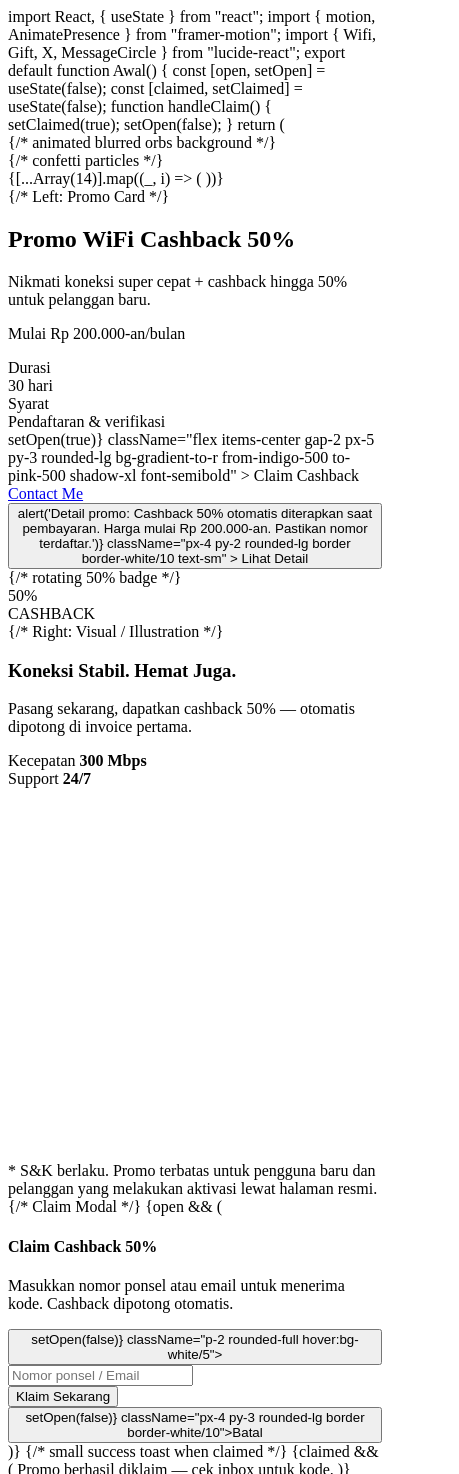
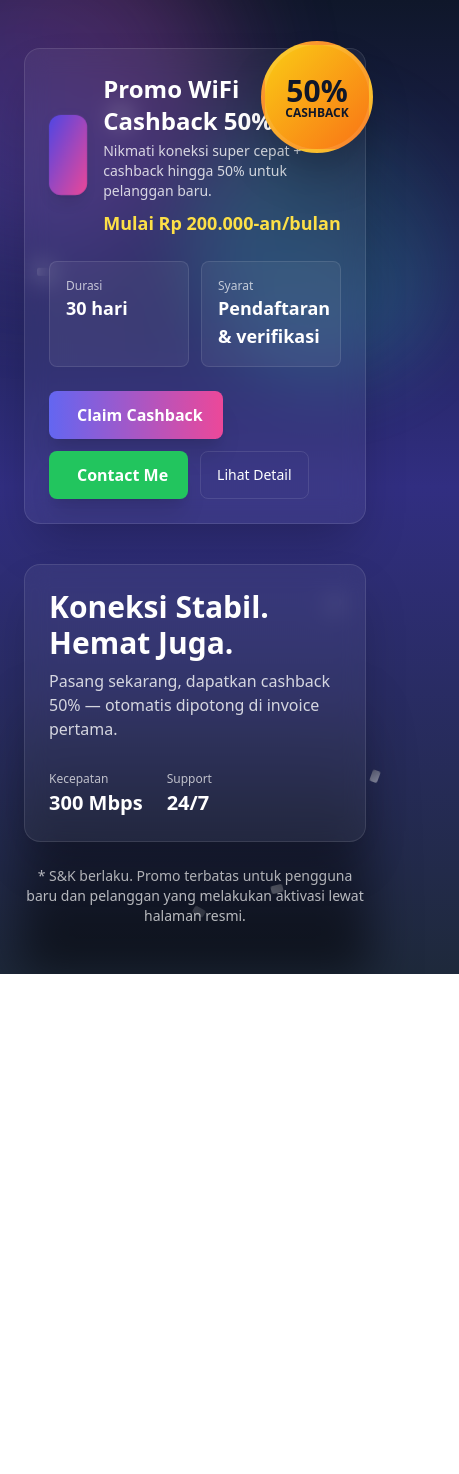
Before and after one commit to Abdil1810/Promo-Wifi, a plain HTML site: page index.htm in a window 390 px wide. Shown: the top 1474 px of the page, 459 px wide, since content can reach past the window. After the commit the page ends 974 px from the top, so only its background shows below. Drawn offline with nearby package versions, Linux system fonts and the light colour scheme.

Commit message:
Update index.htm

```diff
--- a/index.htm
+++ b/index.htm
@@ -1,203 +1,12 @@
-import React, { useState } from "react";
-import { motion, AnimatePresence } from "framer-motion";
-import { Wifi, Gift, X, MessageCircle } from "lucide-react";
-
-export default function Awal() {
-  const [open, setOpen] = useState(false);
-  const [claimed, setClaimed] = useState(false);
-
-  function handleClaim() {
-    setClaimed(true);
-    setOpen(false);
-  }
-
-  return (
-    <div className="min-h-screen flex items-center justify-center bg-gradient-to-b from-slate-900 via-indigo-900 to-slate-800 text-white overflow-hidden relative">
-      {/* animated blurred orbs background */}
-      <div className="absolute inset-0 -z-10">
-        <div className="absolute -left-32 -top-32 w-96 h-96 rounded-full bg-gradient-to-tr from-indigo-500 via-purple-500 to-pink-500 opacity-30 blur-3xl animate-blob animation-delay-2000"></div>
-        <div className="absolute -right-24 top-20 w-72 h-72 rounded-full bg-gradient-to-tr from-cyan-400 via-teal-400 opacity-20 blur-2xl animate-blob animation-delay-4000"></div>
-        <div className="absolute left-1/2 bottom-0 -translate-x-1/2 w-[90vw] h-72 bg-gradient-to-t from-black/60 to-transparent blur-xl" />
-      </div>
-
-      {/* confetti particles */}
-      <div aria-hidden className="pointer-events-none absolute inset-0 -z-0">
-        {[...Array(14)].map((_, i) => (
-          <span
-            key={i}
-            className={`confetti confetti-${i % 6} absolute w-2 h-3 rounded-sm opacity-90`}
-            style={{ left: `${Math.random() * 100}%`, top: `${Math.random() * 40}%`, animationDelay: `${Math.random() * 3}s` }}
-          />
-        ))}
-      </div>
-
-      <main className="container mx-auto px-6 py-12 flex flex-col md:flex-row items-center gap-10">
-        {/* Left: Promo Card */}
-        <motion.div
-          initial={{ x: -40, opacity: 0, scale: 0.98 }}
-          animate={{ x: 0, opacity: 1, scale: 1 }}
-          transition={{ type: "spring", stiffness: 90, damping: 12 }}
-          className="relative w-full md:w-5/12 bg-white/5 backdrop-blur-md border border-white/10 rounded-2xl p-6 shadow-2xl"
-        >
-          <div className="flex items-center gap-4">
-            <div className="w-20 h-20 rounded-xl flex items-center justify-center bg-gradient-to-br from-indigo-600 to-pink-500 shadow-lg transform-gpu animate-pulse-slow">
-              <Wifi className="w-10 h-10 text-white" />
-            </div>
-            <div>
-              <h2 className="text-2xl font-extrabold tracking-tight">Promo WiFi Cashback 50%</h2>
-              <p className="text-sm text-white/80 mt-1">Nikmati koneksi super cepat + cashback hingga 50% untuk pelanggan baru.</p>
-              <p className="text-lg font-bold text-yellow-300 mt-2">Mulai Rp 200.000-an/bulan</p>
-            </div>
-          </div>
-
-          <div className="mt-6 grid grid-cols-2 gap-3">
-            <div className="p-4 rounded-lg bg-gradient-to-r from-white/5 to-white/3 border border-white/5">
-              <div className="text-xs text-white/70">Durasi</div>
-              <div className="text-lg font-bold">30 hari</div>
-            </div>
-            <div className="p-4 rounded-lg bg-gradient-to-r from-white/5 to-white/3 border border-white/5">
-              <div className="text-xs text-white/70">Syarat</div>
-              <div className="text-lg font-bold">Pendaftaran & verifikasi</div>
-            </div>
-          </div>
-
-          <div className="mt-6 flex flex-wrap gap-3">
-            <motion.button
-              whileHover={{ scale: 1.03 }}
-              whileTap={{ scale: 0.98 }}
-              onClick={() => setOpen(true)}
-              className="flex items-center gap-2 px-5 py-3 rounded-lg bg-gradient-to-r from-indigo-500 to-pink-500 shadow-xl font-semibold"
-            >
-              <Gift className="w-4 h-4" /> Claim Cashback
-            </motion.button>
-
-            <a
-              href="https://wa.me/6285922892518?text=Halo%20saya%20mau%20daftar%20Promo%20WiFi%20Cashback%2050%25"
-              target="_blank"
-              rel="noopener noreferrer"
-              className="flex items-center gap-2 px-5 py-3 rounded-lg bg-green-500 shadow-xl font-semibold"
-            >
-              <MessageCircle className="w-4 h-4" /> Contact Me
-            </a>
-
-            <button
-              onClick={() => alert('Detail promo: Cashback 50% otomatis diterapkan saat pembayaran. Harga mulai Rp 200.000-an. Pastikan nomor terdaftar.')}
-              className="px-4 py-2 rounded-lg border border-white/10 text-sm"
-            >
-              Lihat Detail
-            </button>
-          </div>
-
-          {/* rotating 50% badge */}
-          <motion.div
-            animate={{ rotate: [0, 12, -12, 0] }}
-            transition={{ repeat: Infinity, duration: 5, ease: "easeInOut" }}
-            className="absolute -right-6 -top-6 w-36 h-36 flex items-center justify-center"
-          >
-            <div className="w-28 h-28 rounded-full bg-gradient-to-br from-yellow-400 to-orange-500 flex flex-col items-center justify-center text-slate-900 font-extrabold shadow-2xl border-4 border-white/10">
-              <div className="text-3xl">50%</div>
-              <div className="text-xs -mt-1">CASHBACK</div>
-            </div>
-          </motion.div>
-        </motion.div>
-
-        {/* Right: Visual / Illustration */}
-        <motion.div
-          initial={{ opacity: 0, scale: 0.96 }}
-          animate={{ opacity: 1, scale: 1 }}
-          transition={{ delay: 0.12, type: 'spring', stiffness: 40 }}
-          className="w-full md:w-6/12 flex flex-col items-center"
-        >
-          <div className="w-full rounded-2xl p-6 bg-gradient-to-br from-white/3 to-white/5 border border-white/6 backdrop-blur-md shadow-2xl">
-            <div className="flex flex-col md:flex-row items-center gap-6">
-              <div className="flex-1">
-                <h3 className="text-3xl font-extrabold">Koneksi Stabil. Hemat Juga.</h3>
-                <p className="mt-2 text-white/80">Pasang sekarang, dapatkan cashback 50% — otomatis dipotong di invoice pertama.</p>
-
-                <div className="mt-6 flex gap-3">
-                  <div className="flex flex-col">
-                    <span className="text-xs text-white/70">Kecepatan</span>
-                    <strong className="text-xl">300 Mbps</strong>
-                  </div>
-                  <div className="flex flex-col">
-                    <span className="text-xs text-white/70">Support</span>
-                    <strong className="text-xl">24/7</strong>
-                  </div>
-                </div>
-              </div>
-
-              <div className="w-48 h-48 rounded-xl bg-gradient-to-br from-indigo-600 to-cyan-400 flex items-center justify-center p-4 shadow-2xl relative overflow-hidden">
-                <svg className="w-full h-full" viewBox="0 0 200 200" xmlns="http://www.w3.org/2000/svg">
-                  <g fill="none" stroke="white" strokeWidth="3" strokeLinecap="round" opacity="0.95">
-                    <motion.path initial={{ pathLength: 0 }} animate={{ pathLength: 1 }} transition={{ duration: 1.6 }} d="M20 120 C60 60, 140 60, 180 120" />
-                    <motion.path initial={{ pathLength: 0 }} animate={{ pathLength: 1 }} transition={{ delay: 0.2, duration: 1.6 }} d="M36 136 C70 92, 130 92, 164 136" />
-                    <motion.path initial={{ pathLength: 0 }} animate={{ pathLength: 1 }} transition={{ delay: 0.4, duration: 1.6 }} d="M60 160 C80 140, 120 140, 140 160" />
-                    <motion.circle cx="100" cy="170" r="8" fill="white" />
-                  </g>
-                </svg>
-              </div>
-            </div>
-          </div>
-
-          <div className="mt-6 w-full text-sm text-white/70 text-center">* S&K berlaku. Promo terbatas untuk pengguna baru dan pelanggan yang melakukan aktivasi lewat halaman resmi.</div>
-        </motion.div>
-      </main>
-
-      {/* Claim Modal */}
-      <AnimatePresence>
-        {open && (
-          <motion.div
-            initial={{ opacity: 0 }}
-            animate={{ opacity: 1 }}
-            exit={{ opacity: 0 }}
-            className="fixed inset-0 z-50 flex items-center justify-center"
-          >
-            <motion.div
-              initial={{ scale: 0.92, y: 20 }}
-              animate={{ scale: 1, y: 0 }}
-              exit={{ scale: 0.96, opacity: 0 }}
-              transition={{ type: 'spring', stiffness: 140, damping: 18 }}
-              className="w-[92%] max-w-xl bg-slate-900/90 border border-white/10 rounded-2xl p-6 shadow-2xl"
-            >
-              <div className="flex justify-between items-start">
-                <div>
-                  <h4 className="text-xl font-bold">Claim Cashback 50%</h4>
-                  <p className="text-sm text-white/70 mt-1">Masukkan nomor ponsel atau email untuk menerima kode. Cashback dipotong otomatis.</p>
-                </div>
-                <button onClick={() => setOpen(false)} className="p-2 rounded-full hover:bg-white/5">
-                  <X className="w-4 h-4" />
-                </button>
-              </div>
-
-              <div className="mt-4 grid gap-3">
-                <input className="w-full bg-white/5 border border-white/6 rounded-lg p-3 outline-none" placeholder="Nomor ponsel / Email" />
-                <div className="flex gap-3">
-                  <button onClick={handleClaim} className="flex-1 px-4 py-3 rounded-lg bg-gradient-to-r from-indigo-500 to-pink-500 font-semibold">Klaim Sekarang</button>
-                  <button onClick={() => setOpen(false)} className="px-4 py-3 rounded-lg border border-white/10">Batal</button>
-                </div>
-              </div>
-
-            </motion.div>
-          </motion.div>
-        )}
-      </AnimatePresence>
-
-      {/* small success toast when claimed */}
-      <AnimatePresence>
-        {claimed && (
-          <motion.div
-            initial={{ y: 24, opacity: 0 }}
-            animate={{ y: 0, opacity: 1 }}
-            exit={{ y: 24, opacity: 0 }}
-            transition={{ duration: 0.35 }}
-            className="fixed bottom-6 left-1/2 -translate-x-1/2 bg-green-500 text-slate-900 px-4 py-2 rounded-full shadow-xl"
-          >
-            Promo berhasil diklaim — cek inbox untuk kode.
-          </motion.div>
-        )}
-      </AnimatePresence>
-
-      <style jsx>{`
+<!DOCTYPE html>
+<html lang="id">
+<head>
+  <meta charset="UTF-8" />
+  <meta name="viewport" content="width=device-width, initial-scale=1.0" />
+  <title>Promo WiFi Cashback 50%</title>
+  <script src="https://cdn.tailwindcss.com"></script>
+  <link href="https://cdn.jsdelivr.net/npm/lucide-static@0.268.0/font/lucide.css" rel="stylesheet">
+  <style>
     .animate-blob { animation: blob 8s infinite; }
     @keyframes blob {
       0% { transform: translate(0px, 0px) scale(1); }
@@ -216,8 +25,135 @@ export default function Awal() {
       0% { transform: translateY(-10vh) rotate(0deg); opacity: 1 }
       100% { transform: translateY(110vh) rotate(360deg); opacity: 0 }
     }
-        ${[...Array(6)].map((_, i) => `.confetti-${i} { animation: confetti-fall ${4 + i}s linear infinite; background: linear-gradient(135deg, rgba(255,255,255,0.9), rgba(255,255,255,0.6)); }`).join('\n')}
-      `}</style>
+    .confetti-0 { animation: confetti-fall 4s linear infinite; background: linear-gradient(135deg, #fff, #eee); }
+    .confetti-1 { animation: confetti-fall 5s linear infinite; background: linear-gradient(135deg, #fff, #ddd); }
+    .confetti-2 { animation: confetti-fall 6s linear infinite; background: linear-gradient(135deg, #fff, #ccc); }
+    .confetti-3 { animation: confetti-fall 7s linear infinite; background: linear-gradient(135deg, #fff, #bbb); }
+    .confetti-4 { animation: confetti-fall 8s linear infinite; background: linear-gradient(135deg, #fff, #aaa); }
+    .confetti-5 { animation: confetti-fall 9s linear infinite; background: linear-gradient(135deg, #fff, #999); }
+  </style>
+</head>
+<body class="min-h-screen flex items-center justify-center bg-gradient-to-b from-slate-900 via-indigo-900 to-slate-800 text-white overflow-hidden relative">
+
+  <!-- background orbs -->
+  <div class="absolute inset-0 -z-10">
+    <div class="absolute -left-32 -top-32 w-96 h-96 rounded-full bg-gradient-to-tr from-indigo-500 via-purple-500 to-pink-500 opacity-30 blur-3xl animate-blob"></div>
+    <div class="absolute -right-24 top-20 w-72 h-72 rounded-full bg-gradient-to-tr from-cyan-400 via-teal-400 opacity-20 blur-2xl animate-blob"></div>
+    <div class="absolute left-1/2 bottom-0 -translate-x-1/2 w-[90vw] h-72 bg-gradient-to-t from-black/60 to-transparent blur-xl"></div>
   </div>
-  );
+
+  <!-- confetti -->
+  <div aria-hidden class="pointer-events-none absolute inset-0 -z-0">
+    <span class="confetti confetti-0 absolute w-2 h-3 rounded-sm" style="left:10%;top:10%;"></span>
+    <span class="confetti confetti-1 absolute w-2 h-3 rounded-sm" style="left:30%;top:20%;"></span>
+    <span class="confetti confetti-2 absolute w-2 h-3 rounded-sm" style="left:50%;top:15%;"></span>
+    <span class="confetti confetti-3 absolute w-2 h-3 rounded-sm" style="left:70%;top:25%;"></span>
+    <span class="confetti confetti-4 absolute w-2 h-3 rounded-sm" style="left:85%;top:5%;"></span>
+    <span class="confetti confetti-5 absolute w-2 h-3 rounded-sm" style="left:95%;top:30%;"></span>
+  </div>
+
+  <!-- content -->
+  <main class="container mx-auto px-6 py-12 flex flex-col md:flex-row items-center gap-10">
+    <!-- left promo card -->
+    <div class="relative w-full md:w-5/12 bg-white/5 backdrop-blur-md border border-white/10 rounded-2xl p-6 shadow-2xl">
+      <div class="flex items-center gap-4">
+        <div class="w-20 h-20 rounded-xl flex items-center justify-center bg-gradient-to-br from-indigo-600 to-pink-500 shadow-lg animate-pulse-slow">
+          <i class="lucide lucide-wifi text-white text-3xl"></i>
+        </div>
+        <div>
+          <h2 class="text-2xl font-extrabold">Promo WiFi Cashback 50%</h2>
+          <p class="text-sm text-white/80 mt-1">Nikmati koneksi super cepat + cashback hingga 50% untuk pelanggan baru.</p>
+          <p class="text-lg font-bold text-yellow-300 mt-2">Mulai Rp 200.000-an/bulan</p>
+        </div>
+      </div>
+
+      <div class="mt-6 grid grid-cols-2 gap-3">
+        <div class="p-4 rounded-lg bg-white/5 border border-white/10">
+          <div class="text-xs text-white/70">Durasi</div>
+          <div class="text-lg font-bold">30 hari</div>
+        </div>
+        <div class="p-4 rounded-lg bg-white/5 border border-white/10">
+          <div class="text-xs text-white/70">Syarat</div>
+          <div class="text-lg font-bold">Pendaftaran & verifikasi</div>
+        </div>
+      </div>
+
+      <div class="mt-6 flex flex-wrap gap-3">
+        <button onclick="openModal()" class="flex items-center gap-2 px-5 py-3 rounded-lg bg-gradient-to-r from-indigo-500 to-pink-500 shadow-xl font-semibold">
+          <i class="lucide lucide-gift"></i> Claim Cashback
+        </button>
+
+        <a href="https://wa.me/6285922892518?text=Halo%20saya%20mau%20daftar%20Promo%20WiFi%20Cashback%2050%25" target="_blank" class="flex items-center gap-2 px-5 py-3 rounded-lg bg-green-500 shadow-xl font-semibold">
+          <i class="lucide lucide-message-circle"></i> Contact Me
+        </a>
+
+        <button onclick="alert('Detail promo: Cashback 50% otomatis diterapkan saat pembayaran. Harga mulai Rp 200.000-an. Pastikan nomor terdaftar.')" class="px-4 py-2 rounded-lg border border-white/10 text-sm">Lihat Detail</button>
+      </div>
+
+      <!-- badge -->
+      <div class="absolute -right-6 -top-6 w-36 h-36 flex items-center justify-center animate-spin-slow">
+        <div class="w-28 h-28 rounded-full bg-gradient-to-br from-yellow-400 to-orange-500 flex flex-col items-center justify-center text-slate-900 font-extrabold shadow-2xl border-4 border-white/10">
+          <div class="text-3xl">50%</div>
+          <div class="text-xs -mt-1">CASHBACK</div>
+        </div>
+      </div>
+    </div>
+
+    <!-- right content -->
+    <div class="w-full md:w-6/12 flex flex-col items-center">
+      <div class="w-full rounded-2xl p-6 bg-white/5 border border-white/10 backdrop-blur-md shadow-2xl">
+        <h3 class="text-3xl font-extrabold">Koneksi Stabil. Hemat Juga.</h3>
+        <p class="mt-2 text-white/80">Pasang sekarang, dapatkan cashback 50% — otomatis dipotong di invoice pertama.</p>
+        <div class="mt-6 flex gap-6">
+          <div>
+            <span class="text-xs text-white/70">Kecepatan</span>
+            <div class="text-xl font-bold">300 Mbps</div>
+          </div>
+          <div>
+            <span class="text-xs text-white/70">Support</span>
+            <div class="text-xl font-bold">24/7</div>
+          </div>
+        </div>
+      </div>
+      <p class="mt-6 text-sm text-white/70 text-center">* S&K berlaku. Promo terbatas untuk pengguna baru dan pelanggan yang melakukan aktivasi lewat halaman resmi.</p>
+    </div>
+  </main>
+
+  <!-- modal -->
+  <div id="modal" class="hidden fixed inset-0 z-50 flex items-center justify-center bg-black/70">
+    <div class="w-[92%] max-w-xl bg-slate-900/90 border border-white/10 rounded-2xl p-6 shadow-2xl">
+      <div class="flex justify-between items-start">
+        <div>
+          <h4 class="text-xl font-bold">Claim Cashback 50%</h4>
+          <p class="text-sm text-white/70 mt-1">Masukkan nomor ponsel atau email untuk menerima kode. Cashback dipotong otomatis.</p>
+        </div>
+        <button onclick="closeModal()" class="p-2 rounded-full hover:bg-white/5">
+          <i class="lucide lucide-x"></i>
+        </button>
+      </div>
+      <div class="mt-4 grid gap-3">
+        <input id="claimInput" class="w-full bg-white/5 border border-white/10 rounded-lg p-3 outline-none" placeholder="Nomor ponsel / Email" />
+        <div class="flex gap-3">
+          <button onclick="handleClaim()" class="flex-1 px-4 py-3 rounded-lg bg-gradient-to-r from-indigo-500 to-pink-500 font-semibold">Klaim Sekarang</button>
+          <button onclick="closeModal()" class="px-4 py-3 rounded-lg border border-white/10">Batal</button>
+        </div>
+      </div>
+    </div>
+  </div>
+
+  <!-- toast -->
+  <div id="toast" class="hidden fixed bottom-6 left-1/2 -translate-x-1/2 bg-green-500 text-slate-900 px-4 py-2 rounded-full shadow-xl">
+    Promo berhasil diklaim — cek inbox untuk kode.
+  </div>
+
+  <script>
+    function openModal(){ document.getElementById('modal').classList.remove('hidden'); }
+    function closeModal(){ document.getElementById('modal').classList.add('hidden'); }
+    function handleClaim(){
+      closeModal();
+      document.getElementById('toast').classList.remove('hidden');
+      setTimeout(()=>{ document.getElementById('toast').classList.add('hidden'); },3000);
     }
+  </script>
+</body>
+</html>
```
Lines whose indentation alone changed are shown as unchanged.
